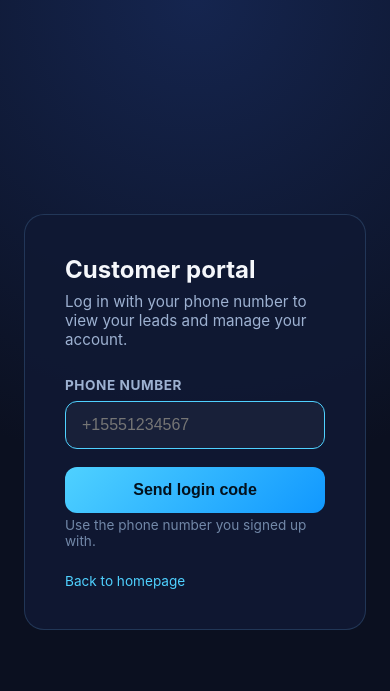
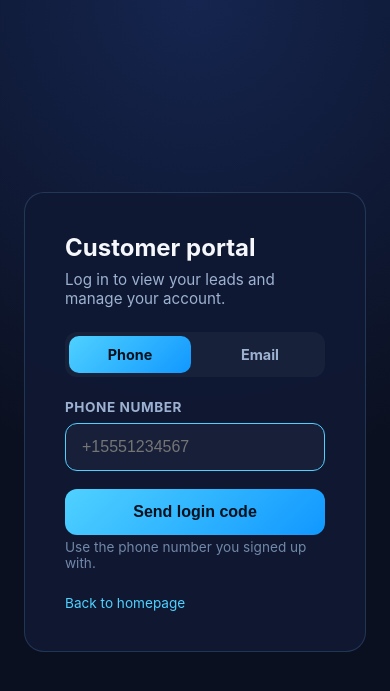
Before and after one commit to get-them666/bizstack-perks, a FastAPI app: page /portal/login in a window 390 px wide. Shown: the top 691 px of the page. Run offline with FastAPI, Linux system fonts and the light colour scheme.

Commit message:
feat: add email fallback for customer portal login + fix Twilio guide drift
- New email_notifier.py: stdlib smtplib-based email sending (no paid
  dependency), works with any SMTP provider (SendGrid, Gmail App
  Passwords, Mailgun, Postmark, etc.)
- Customer portal login now supports both phone (SMS) and email as OTP
  channels via a tab toggle -- same underlying OTP generation/verification
  logic, just a different delivery channel
- Both channels share the same security properties: no account
  enumeration leak, single-use codes, 10-minute expiry, 5-attempt limit
- Gracefully falls back to logging the code when SMTP isn't configured
  (matches existing SMS behavior for local dev)
- Add SMTP_HOST/PORT/USERNAME/PASSWORD/FROM_EMAIL/USE_TLS to .env.example
- Fix TWILIO_SETUP.md: update stale greeting quote to match the current
  bot copy, add a note that portal login codes also depend on the Twilio
  upgrade until SMTP is configured as a fallback

```diff
--- a/main.py
+++ b/main.py
@@ -30,6 +30,7 @@ from customer_portal import (
     mark_subscription_status,
     get_customer_by_id,
     get_customer_by_phone,
+    get_customer_by_email,
     get_customer_leads,
     generate_otp,
     verify_otp,
@@ -37,6 +38,7 @@ from customer_portal import (
     get_customer_by_session_token,
     clear_portal_session,
 )
+from email_notifier import send_portal_login_code, email_configured
 
 try:
     from financial_super_agent import UnifiedFinancialDatabase, execute_super_agent_extraction, IntegratedMarketRecord
@@ -1250,65 +1252,101 @@ async def portal_login_page(request: Request, error: Optional[str] = None):
     return templates.TemplateResponse(
         request=request,
         name="portal_login.html",
-        context={"error": error, "code_sent": False, "phone": ""},
+        context={"error": error, "code_sent": False, "identifier": "", "channel": "phone"},
     )
 
 
 @app.post("/portal/request-code")
-async def portal_request_code(request: Request, phone: str = Form(...), conn=Depends(get_db)):
-    phone = phone.strip()
-    if not re.fullmatch(r"\+[1-9]\d{7,14}", phone):
-        return templates.TemplateResponse(
-            request=request,
-            name="portal_login.html",
-            context={"error": "Enter a valid phone number in +1XXXXXXXXXX format.", "code_sent": False, "phone": ""},
-        )
+async def portal_request_code(
+    request: Request,
+    identifier: str = Form(...),
+    channel: str = Form(default="phone"),
+    conn=Depends(get_db),
+):
+    """Send a login code via phone (SMS) or email, based on the selected channel."""
+    identifier = identifier.strip()
 
-    customer = get_customer_by_phone(conn, phone)
-    if not customer:
-        # Don't reveal whether the phone number exists (avoid account enumeration).
-        # Always show the "code sent" screen either way.
-        logger.info("Portal login requested for unknown phone (no account created)")
+    if channel == "email":
+        if "@" not in identifier or "." not in identifier:
+            return templates.TemplateResponse(
+                request=request,
+                name="portal_login.html",
+                context={"error": "Enter a valid email address.", "code_sent": False, "identifier": "", "channel": "email"},
+            )
+        identifier = identifier.lower()
+        customer = get_customer_by_email(conn, identifier)
+        if not customer:
+            # Don't reveal whether the account exists (avoid account enumeration).
+            logger.info("Portal login requested for unknown email (no account created)")
+        else:
+            code = generate_otp(identifier)
+            if email_configured():
+                if not send_portal_login_code(identifier, code):
+                    logger.error("Failed to send portal OTP email to %s", identifier)
+            else:
+                # No SMTP configured (e.g. local dev) -- log the code so the flow is testable.
+                logger.warning(f"Email not configured; portal OTP for {identifier} is: {code}")
     else:
-        code = generate_otp(phone)
-        if sms_manager.is_configured():
-            try:
-                sms_manager.client.messages.create(
-                    body=f"Your BizStack Perks login code is {code}. It expires in 10 minutes.",
-                    from_=sms_manager.from_number,
-                    to=phone,
-                )
-            except Exception as e:
-                logger.error(f"Failed to send portal OTP SMS: {e}")
+        channel = "phone"
+        if not re.fullmatch(r"\+[1-9]\d{7,14}", identifier):
+            return templates.TemplateResponse(
+                request=request,
+                name="portal_login.html",
+                context={"error": "Enter a valid phone number in +1XXXXXXXXXX format.", "code_sent": False, "identifier": "", "channel": "phone"},
+            )
+
+        customer = get_customer_by_phone(conn, identifier)
+        if not customer:
+            # Don't reveal whether the phone number exists (avoid account enumeration).
+            # Always show the "code sent" screen either way.
+            logger.info("Portal login requested for unknown phone (no account created)")
         else:
-            # No Twilio configured (e.g. local dev) -- log the code so the flow is testable.
-            logger.warning(f"SMS not configured; portal OTP for {phone} is: {code}")
+            code = generate_otp(identifier)
+            if sms_manager.is_configured():
+                try:
+                    sms_manager.client.messages.create(
+                        body=f"Your BizStack Perks login code is {code}. It expires in 10 minutes.",
+                        from_=sms_manager.from_number,
+                        to=identifier,
+                    )
+                except Exception as e:
+                    logger.error(f"Failed to send portal OTP SMS: {e}")
+            else:
+                # No Twilio configured (e.g. local dev) -- log the code so the flow is testable.
+                logger.warning(f"SMS not configured; portal OTP for {identifier} is: {code}")
 
     return templates.TemplateResponse(
         request=request,
         name="portal_login.html",
-        context={"error": None, "code_sent": True, "phone": phone},
+        context={"error": None, "code_sent": True, "identifier": identifier, "channel": channel},
     )
 
 
 @app.post("/portal/verify")
 async def portal_verify_code(
-    request: Request, phone: str = Form(...), code: str = Form(...), conn=Depends(get_db)
+    request: Request,
+    identifier: str = Form(...),
+    code: str = Form(...),
+    channel: str = Form(default="phone"),
+    conn=Depends(get_db),
 ):
-    phone = phone.strip()
-    if not verify_otp(phone, code):
+    identifier = identifier.strip()
+    if channel == "email":
+        identifier = identifier.lower()
+
+    if not verify_otp(identifier, code):
         return templates.TemplateResponse(
             request=request,
             name="portal_login.html",
-            context={"error": "That code is invalid or expired. Please try again.", "code_sent": False, "phone": ""},
+            context={"error": "That code is invalid or expired. Please try again.", "code_sent": False, "identifier": "", "channel": channel},
         )
 
-    customer = get_customer_by_phone(conn, phone)
+    customer = get_customer_by_email(conn, identifier) if channel == "email" else get_customer_by_phone(conn, identifier)
     if not customer:
         return templates.TemplateResponse(
             request=request,
             name="portal_login.html",
-            context={"error": "We couldn't find an account for that number.", "code_sent": False, "phone": ""},
+            context={"error": "We couldn't find an account for that login.", "code_sent": False, "identifier": "", "channel": channel},
         )
 
     token = create_portal_session_token(conn, customer["id"])
--- a/templates/portal_login.html
+++ b/templates/portal_login.html
@@ -25,7 +25,30 @@
             max-width: 420px;
         }
         h1 { font-size: 1.5rem; margin-bottom: 8px; }
-        .subtitle { color: #9db1d1; margin-bottom: 28px; font-size: 0.95rem; }
+        .subtitle { color: #9db1d1; margin-bottom: 24px; font-size: 0.95rem; }
+        .tabs {
+            display: flex;
+            gap: 8px;
+            margin-bottom: 22px;
+            background: rgba(255,255,255,0.04);
+            border-radius: 12px;
+            padding: 4px;
+        }
+        .tab {
+            flex: 1;
+            text-align: center;
+            padding: 10px;
+            border-radius: 10px;
+            cursor: pointer;
+            font-weight: 700;
+            font-size: 0.9rem;
+            color: #9db1d1;
+            transition: all 0.2s ease;
+        }
+        .tab.active {
+            background: linear-gradient(135deg, #4fd1ff, #1198ff);
+            color: #03111d;
+        }
         label { display: block; font-weight: 700; font-size: 0.85rem; margin-bottom: 8px; color: #9db1d1; text-transform: uppercase; letter-spacing: 0.04em; }
         input {
             width: 100%;
@@ -75,28 +98,62 @@
 <body>
     <main class="card">
         <h1>Customer portal</h1>
-        <p class="subtitle">Log in with your phone number to view your leads and manage your account.</p>
+        <p class="subtitle">Log in to view your leads and manage your account.</p>
 
         {% if error %}
         <div class="error">{{ error }}</div>
         {% endif %}
 
         {% if code_sent %}
-        <div class="notice">We texted you a 6-digit code. Enter it below to log in.</div>
+        <div class="notice">
+            {% if channel == "email" %}We emailed you a 6-digit code.{% else %}We texted you a 6-digit code.{% endif %}
+            Enter it below to log in.
+        </div>
         <form method="post" action="/portal/verify">
-            <input type="hidden" name="phone" value="{{ phone }}">
+            <input type="hidden" name="identifier" value="{{ identifier }}">
+            <input type="hidden" name="channel" value="{{ channel }}">
             <label for="code">Verification code</label>
             <input type="text" id="code" name="code" inputmode="numeric" pattern="[0-9]{6}" maxlength="6" placeholder="123456" autofocus required>
             <button type="submit">Verify &amp; log in</button>
             <p class="hint">Didn't get a code? <a href="/portal/login">Try again</a></p>
         </form>
         {% else %}
-        <form method="post" action="/portal/request-code">
-            <label for="phone">Phone number</label>
-            <input type="tel" id="phone" name="phone" placeholder="+15551234567" autofocus required>
+        <div class="tabs">
+            <div class="tab active" id="tab-phone" onclick="switchTab('phone')">Phone</div>
+            <div class="tab" id="tab-email" onclick="switchTab('email')">Email</div>
+        </div>
+        <form method="post" action="/portal/request-code" id="login-form">
+            <input type="hidden" name="channel" id="channel-input" value="phone">
+            <label id="identifier-label" for="identifier">Phone number</label>
+            <input type="text" id="identifier" name="identifier" placeholder="+15551234567" autofocus required>
             <button type="submit">Send login code</button>
-            <p class="hint">Use the phone number you signed up with.</p>
+            <p class="hint" id="identifier-hint">Use the phone number you signed up with.</p>
         </form>
+        <script>
+            function switchTab(channel) {
+                document.getElementById("tab-phone").classList.toggle("active", channel === "phone");
+                document.getElementById("tab-email").classList.toggle("active", channel === "email");
+                document.getElementById("channel-input").value = channel;
+
+                const identifierInput = document.getElementById("identifier");
+                const label = document.getElementById("identifier-label");
+                const hint = document.getElementById("identifier-hint");
+
+                if (channel === "email") {
+                    identifierInput.type = "email";
+                    identifierInput.placeholder = "you@example.com";
+                    label.textContent = "Email address";
+                    hint.textContent = "Use the email you signed up with.";
+                } else {
+                    identifierInput.type = "text";
+                    identifierInput.placeholder = "+15551234567";
+                    label.textContent = "Phone number";
+                    hint.textContent = "Use the phone number you signed up with.";
+                }
+                identifierInput.value = "";
+                identifierInput.focus();
+            }
+        </script>
         {% endif %}
 
         <p class="hint" style="margin-top: 24px;"><a href="/">Back to homepage</a></p>
```
Also changed, not shown: TWILIO_SETUP.md (+12 -3 lines), email_notifier.py (added, +70 -0 lines), 1 other file.
